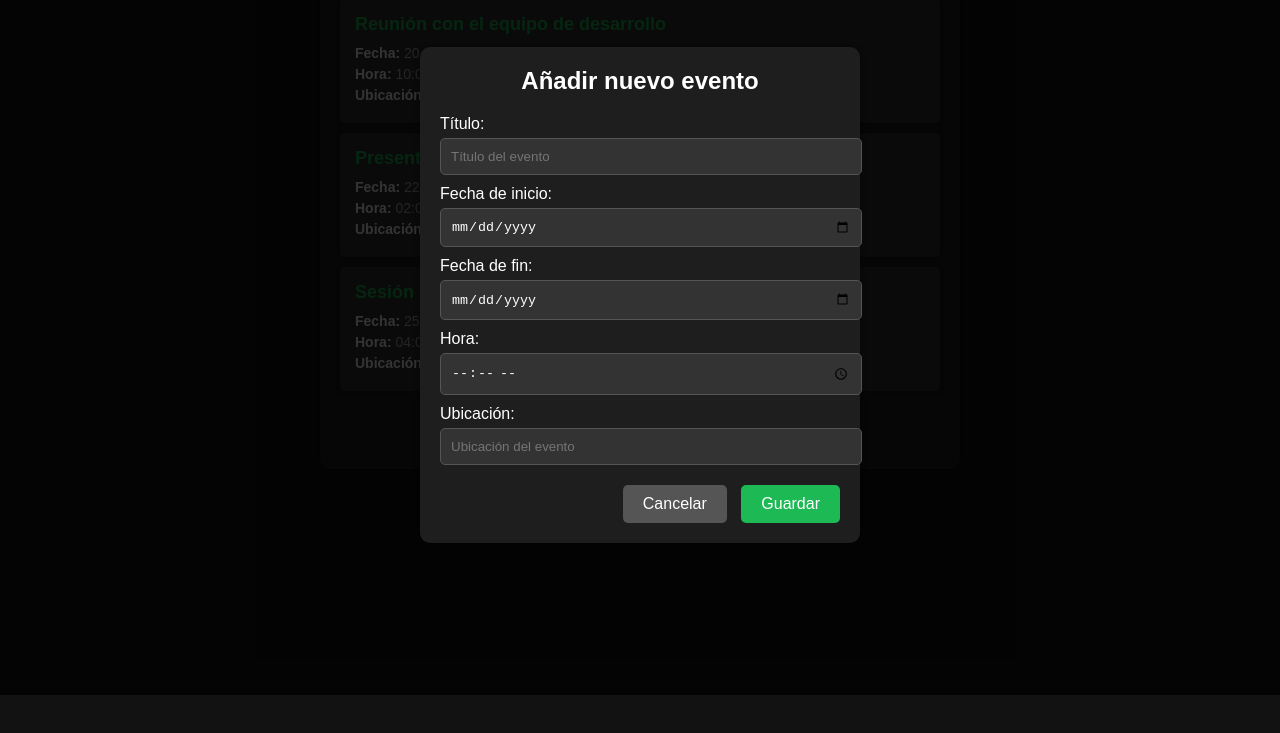
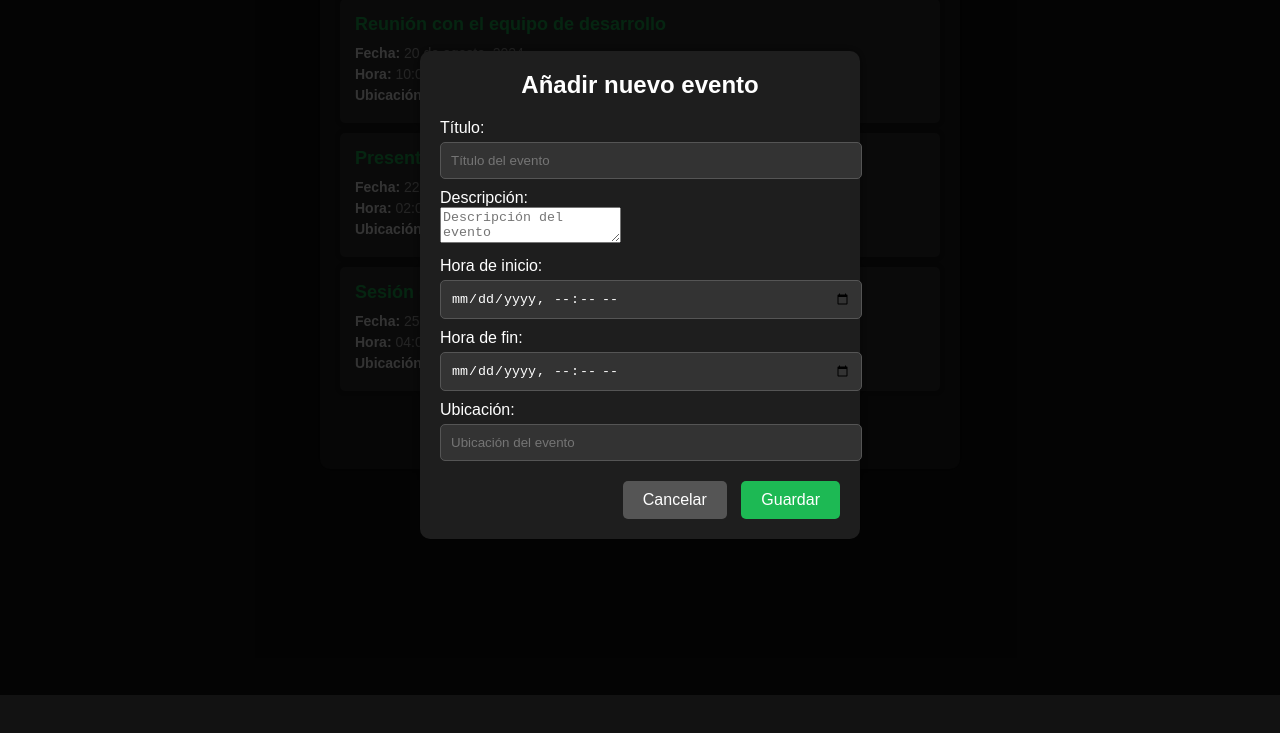
Before and after one commit to rogersx27/userPanel, a website: page public/pages/dashboard.html in a window 1280 px wide. Both pictures are taken after a click on the button "Añadir nuevo evento". Shown: the part 105-838 px from the top of the page. Drawn offline with Linux system fonts and the light colour scheme.

Commit message:
Update dashboard html

```diff
--- a/public/pages/dashboard.html
+++ b/public/pages/dashboard.html
@@ -182,17 +182,18 @@
     <div class="popup-container">
         <div class="popup">
             <h2>Añadir nuevo evento</h2>
+
             <label for="event-title">Título:</label>
             <input type="text" id="event-title" placeholder="Título del evento">
 
-            <label for="event-date">Fecha de inicio:</label>
-            <input type="date" id="event-date">
+            <label for="event-description">Descripción:</label>
+            <textarea id="event-description" placeholder="Descripción del evento"></textarea>
 
-            <label for="event-end-date">Fecha de fin:</label>
-            <input type="date" id="event-end-date">
+            <label for="event-start-time">Hora de inicio:</label>
+            <input type="datetime-local" id="event-start-time">
 
-            <label for="event-time">Hora:</label>
-            <input type="time" id="event-time">
+            <label for="event-end-time">Hora de fin:</label>
+            <input type="datetime-local" id="event-end-time">
 
             <label for="event-location">Ubicación:</label>
             <input type="text" id="event-location" placeholder="Ubicación del evento">
@@ -204,6 +205,7 @@
         </div>
     </div>
 
+
     <script src="/js/dashboardScript.js"></script>
 </body>
 </html>
```
